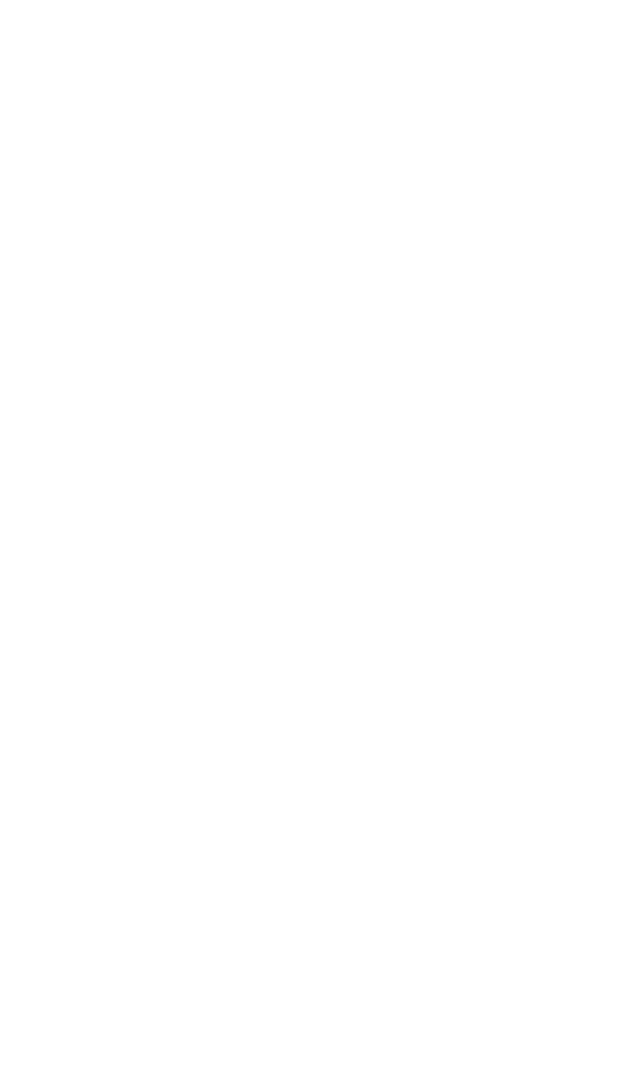
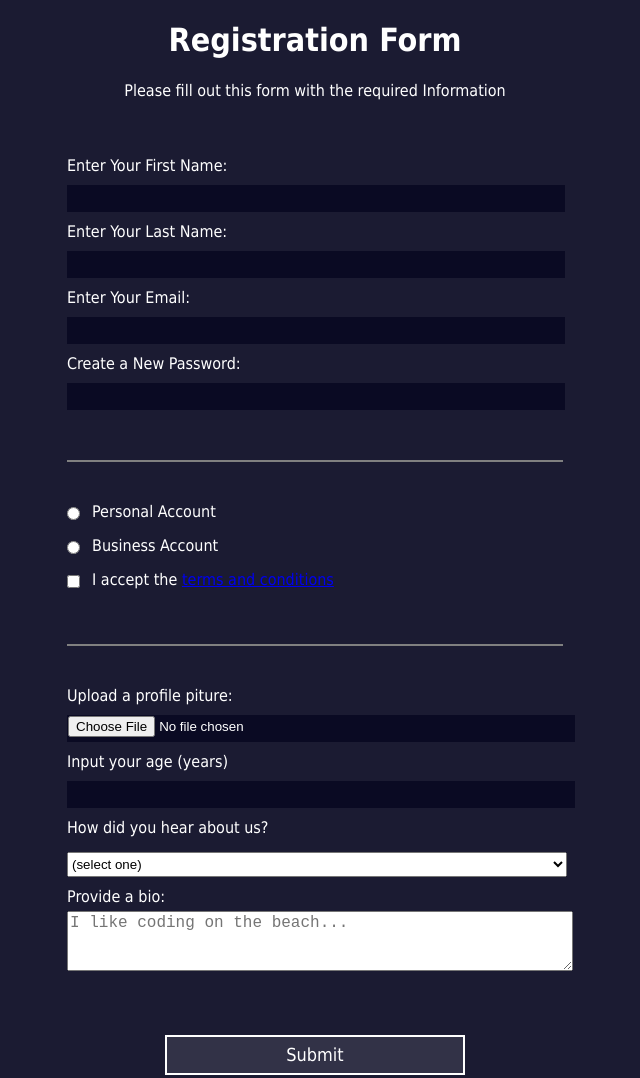
Before and after one commit to luctfyal12/lucet-training-freeCode, a plain HTML site: page registform.html in a window 1280 px wide. Shown: the whole page, without its empty margins (325-965 px from the left). Before the commit the page ends 800 px from the top, so only its background shows below. Drawn offline with Linux system fonts and the light colour scheme.

Commit message:
FormRegist 8/10 selesai

```diff
--- a/registform.css
+++ b/registform.css
@@ -0,0 +1,80 @@
+body {
+    margin:0;
+    display: block;
+    text-align: center;
+    background-color: #1b1b32 ;
+    color: white;
+    font-size: 16px;
+    font-family: Tahoma;
+    margin-bottom: 50px;
+}
+
+form {
+    margin: 0px auto;
+    padding: 0px;
+    width: 500px;
+    text-align: left;
+}
+
+fieldset {
+    border: none;
+    border-bottom: 2px solid grey;
+    padding-left: 0;
+    padding-right: 0;
+    padding-top: 40px;
+    padding-bottom: 40px;
+}
+
+fieldset:last-of-type {
+    border: none;
+}
+
+label, input {
+    display: block;
+    margin-bottom: 10px;
+    margin-left: 0;
+    padding:  0px;
+}
+
+input {
+    height: 25px;
+    width: 100%;
+    background-color: #0a0a23;
+    border: 1px solid #0a0a23;
+    color: white
+}
+
+select {
+    width: 500px;
+    height: 25px
+}
+
+.check {
+    width: unset;
+    vertical-align: middle;
+    margin-top: -30px
+}
+
+input, textarea, select {
+    margin-top: 5px;
+    margin-bottom: 10px;
+}
+
+.account label {
+    margin-left: 25px
+}
+
+textarea {
+    font-size: 16px;
+    width: 500px
+}
+
+input[type="submit"] {
+    width: 300px;
+    margin: auto;
+    height: 40px;
+    background-color: rgba(255, 255, 255, 10%);
+    border: 2px solid white;
+    font-family: Tahoma;
+    font-size: 18px;
+}
--- a/registform.html
+++ b/registform.html
@@ -4,9 +4,41 @@
     <meta charset="UTF-8">
     <meta http-equiv="X-UA-Compatible" content="IE=edge">
     <meta name="viewport" content="width=device-width, initial-scale=1.0">
+    <link href="registform.css" rel="stylesheet">
     <title>Registration Forms</title>
 </head>
 <body>
-    <div></div>
+    <h1>Registration Form</h1>
+    <p>Please fill out this form with the required Information</p>
+    <form>
+        <fieldset>
+            <label>Enter Your First Name:</label><input type="text" required/>
+            <label>Enter Your Last Name:</label><input type="text" required/>
+            <label>Enter Your Email:</label><input type="email" required/>
+            <label>Create a New Password:</label><input type="password" required />
+        </fieldset>
+        <fieldset class="account">
+            <label> Personal Account</label><input class="check" type="radio" name="accountt"/>
+            <label> Business Account</label><input class="check" type="radio" name="accountt"/>
+            <label> I accept the <a href="#">terms and conditions</a></label><input class="check" type="checkbox" required/>
+        </fieldset>
+        <fieldset>
+            <label>Upload a profile piture:</label>
+            <input type="file"/>
+            <label>Input your age (years)</label>
+            <input type="text"/>
+            <label>How did you hear about us?</label>
+            <select>
+                <option>(select one)</option>
+                <option>News</option>
+                <option>YouTube</option>
+                <option>Twitter</option>
+                <option>Other</option>
+            </select>
+            <label for="bio">Provide a bio:<textarea id="bio" name="bio" rows="3" cols="30" placeholder="I like coding on the beach..."></textarea>
+              </label>
+        </fieldset>
+        <input type="submit"/>
+    </form>
 </body>
 </html>
```
